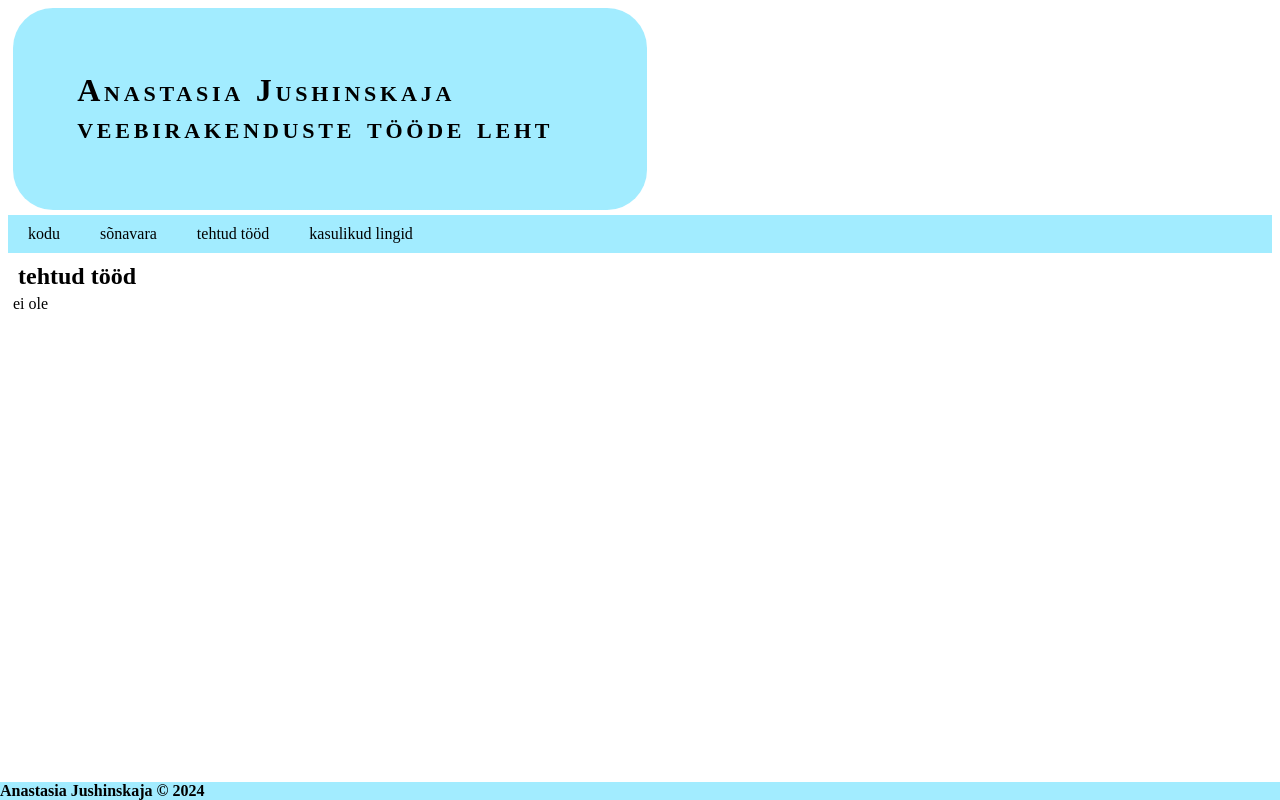
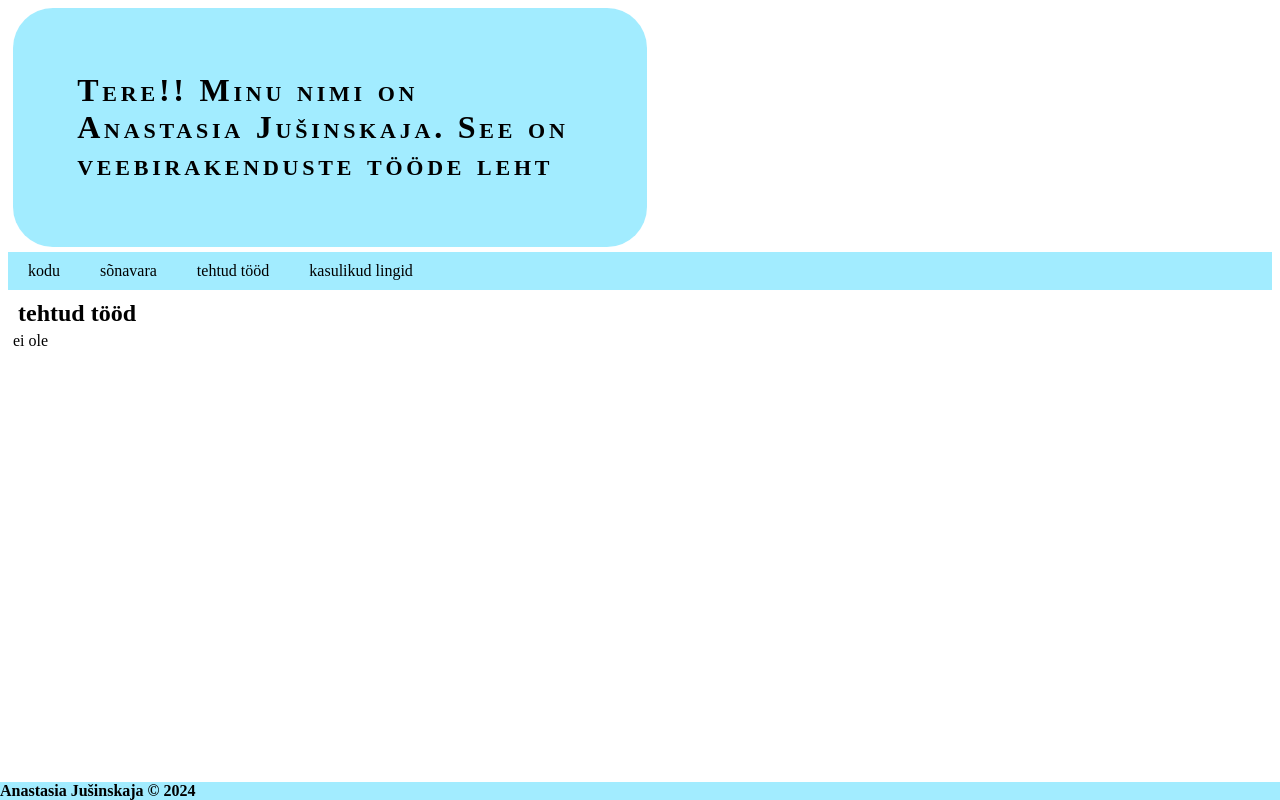
Before and after one commit to kuaworu/veebirakendusedTITpv24, a plain HTML site: page tehtudtoodleht.html in a window 1280 px wide. Drawn offline with Linux system fonts and the light colour scheme.

Commit message:
tehtudtoodleht.html

```diff
--- a/tehtudtoodleht.html
+++ b/tehtudtoodleht.html
@@ -2,13 +2,13 @@
 <html lang="et">
 <head>
     <meta charset="UTF-8">
-    <title>Anastasia Jushinskaja</title>
+    <title>Anastasia Jušinskaja</title>
   <link rel="stylesheet" href="stylesheet.css">
 </head>
 <body>
 <!--päris-шапка страницы-->
 <header>
-  <h1>Anastasia Jushinskaja veebirakenduste tööde leht</h1>
+  <h1>Tere!! Minu nimi on Anastasia Jušinskaja. See on veebirakenduste tööde leht</h1>
 </header>
 <!--naavigeerimismenüü-->
 <nav>
@@ -35,7 +35,7 @@
 </main>
 <!--jalus-подвал страницы-->
 <footer>
-  <strong>Anastasia Jushinskaja &copy; 2024</strong>
+  <strong>Anastasia Jušinskaja &copy; 2024</strong>
 </footer>
 </body>
 </html>
```
